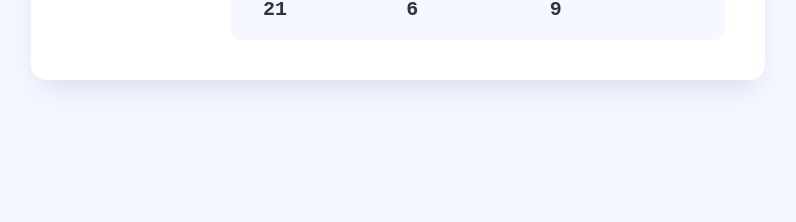
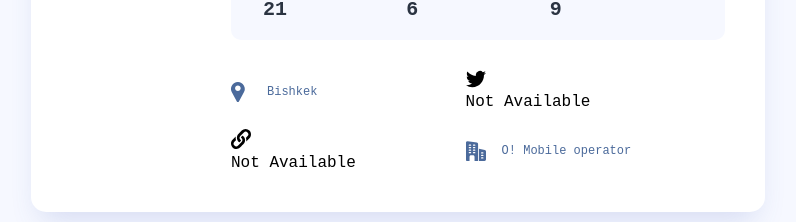
Before and after one commit to pshabanov/ts-react-gihub-searcher, a React (Create React App) app: page / in a window 1280 px wide. Shown: the part 484-706 px from the top of the page, without its empty margins (242-1038 px from the left). Built offline with nearby package versions, Linux system fonts and the light colour scheme.

Commit message:
#0010(фича): Инфо компонент

```diff
--- /dev/null
+++ b/src/components/InfoItem/InfoItem.module.scss
@@ -0,0 +1,39 @@
+:global {
+  body[data-theme='light'] {
+    --info-color: var(--gray-200);
+  }
+
+  body[data-theme='dark'] {
+    --info-color: var(--white);
+  }
+}
+
+
+.infoItem {
+  color: var(--info-color);
+  font-size: 0.75rem;
+  line-height: 1.5;
+  display: flex;
+  align-items: center;
+
+  svg {
+    fill: var(--info-color);
+
+    margin-right: 1rem;
+    width: 20px;
+  }
+
+  &.empty {
+    opacity: 0.75;
+  }
+}
+
+
+.link {
+  text-decoration: none;
+  color: var(--info-color);
+
+  &:hover {
+    text-decoration: underline;
+  }
+}
--- /dev/null
+++ b/src/components/InfoItem/InfoItem.tsx
@@ -0,0 +1,33 @@
+// @ts-ignore
+import styles from './InfoItem.module.scss'
+import React from 'react'
+
+export interface InfoItemProps {
+	icon: React.ReactNode
+	text?: string | null
+	isLink?: boolean
+}
+
+export const InfoItem = ({icon, isLink, text}: InfoItemProps) => {
+	const currentText = text || 'Not Available'
+
+	let currentHref: string = ''
+
+	if (isLink) currentHref = text && text.startsWith('http') ? text : `https://${ text }`
+
+	return (
+		<div className={ `${ styles.infoItem }${ text ? '' : `${ styles.empty }` }` }>
+			{ icon }
+			<div>
+				{ isLink && text
+					? (<a
+						href={ currentHref }
+						target="_blank"
+						rel="noreferrer"
+						className={ styles.link }
+					>currentText</a>)
+					: currentText }
+			</div>
+		</div>
+	)
+}
--- /dev/null
+++ b/src/components/InfoItem/index.ts
@@ -0,0 +1 @@
+export * from './InfoItem';
--- a/src/components/UserCard/UserCard.tsx
+++ b/src/components/UserCard/UserCard.tsx
@@ -3,6 +3,7 @@
 import { UserStat } from '../UserStat'
 import { LocalGithubUser } from '../../types'
 import { UserTitle } from '../UserTitle'
+import { UserInfo } from '../UserInfo'
 
 interface UserCardProps extends LocalGithubUser {
 }
@@ -25,5 +26,6 @@
 			followers={ props.followers }
 			following={ props.following }
 		/>
+		<UserInfo company={ props.company } blog={ props.blog } location={ props.location } twitter={ props.twitter }/>
 	</div>
 )
--- /dev/null
+++ b/src/components/UserInfo/UserInfo.module.scss
@@ -0,0 +1,14 @@
+.userInfo {
+  display: flex;
+  flex-direction: column;
+  gap: 1rem;
+
+  @media (min-width: 767px) {
+    display: grid;
+    grid-template-rows: repeat(2, 1fr);
+    grid-auto-flow: column;
+  }
+  &.empty {
+    opacity: 0.75;
+  }
+}
--- /dev/null
+++ b/src/components/UserInfo/UserInfo.tsx
@@ -0,0 +1,46 @@
+import { ReactComponent as CompanyIcon } from 'assets/icon-company.svg'
+import { ReactComponent as LocationIcon } from 'assets/icon-location.svg'
+import { ReactComponent as TwitterIcon } from 'assets/icon-twitter.svg'
+import { ReactComponent as BlogIcon } from 'assets/icon-website.svg'
+import styles from './UserInfo.module.scss'
+import { LocalGithubUser } from '../../types'
+import { InfoItem, InfoItemProps } from '../InfoItem'
+
+interface UserInfoProps extends Pick<
+	LocalGithubUser,
+	'blog' | 'company' | 'location' | 'twitter'
+> {}
+
+export const UserInfo = ({company, twitter, location, blog}: UserInfoProps) => {
+
+	const items: InfoItemProps[] = [
+		{
+			icon: <LocationIcon/>,
+			text: location,
+		},
+		{
+			icon: <BlogIcon/>,
+			text: blog,
+			isLink: true,
+		},
+		{
+			icon: <TwitterIcon/>,
+			text: twitter,
+		},
+		{
+			icon: <CompanyIcon/>,
+			text: company,
+		},
+	]
+
+	return (
+		<div className={ styles.userInfo }>
+			{ items.map((item, index) =>
+				(<InfoItem
+					{ ...item }
+					key={ index }
+				/>),
+			) }
+		</div>
+	)
+}
--- /dev/null
+++ b/src/components/UserInfo/index.ts
@@ -0,0 +1 @@
+export * from './UserInfo';
```
Also changed, not shown: src/mock/index.ts (+14 -14 lines).
